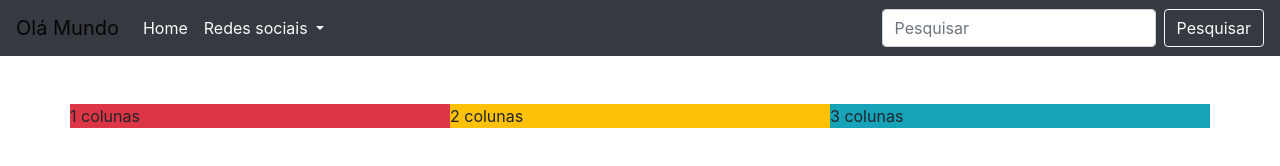
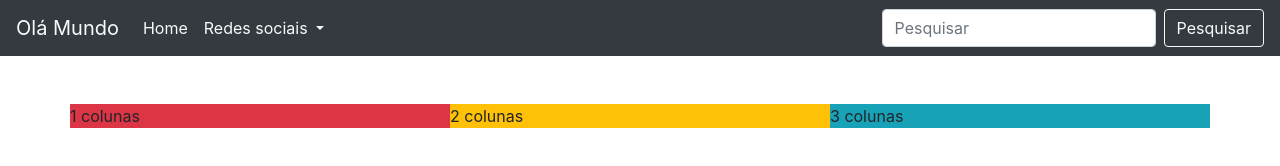
Before and after one commit to mariana-nogueira21/projeto-bootstrap, a plain HTML site: page index.html in a window 1280 px wide. Drawn offline with nearby package versions, Linux system fonts and the light colour scheme.

```diff
--- a/index.html
+++ b/index.html
@@ -13,7 +13,7 @@
 
   <!-- Menu -->
   <nav class="navbar navbar-expand-lg navbar-light bg-dark">
-    <a class="navbar-brand" href="#">Olá Mundo</a>
+    <a class="navbar-brand text-light href="#">Olá Mundo</a>
     <button class="navbar-toggler" type="button" data-toggle="collapse" data-target="#conteudoNavbarSuportado" aria-controls="conteudoNavbarSuportado" aria-expanded="false" aria-label="Alterna navegação">
       <span class="navbar-toggler-icon"></span>
     </button>
```
